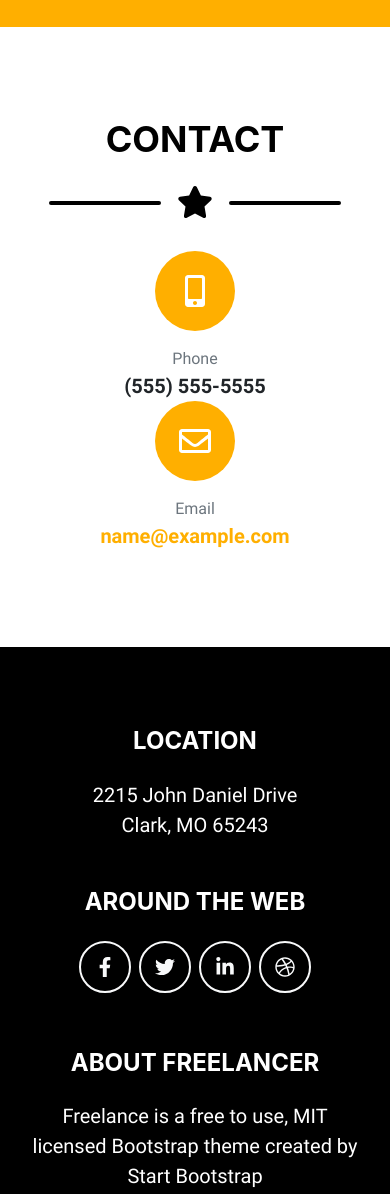
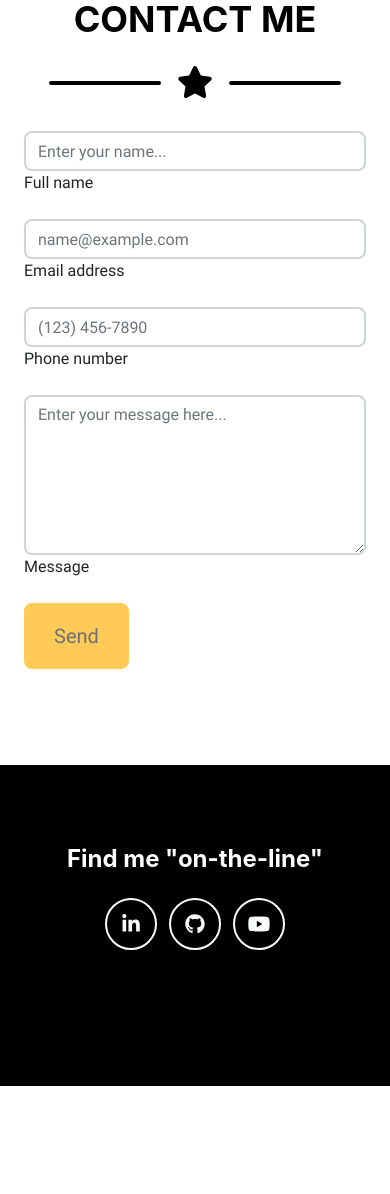
Before and after one commit to FilipWickstrom/FilipWickstrom.github.io, a plain HTML site: page index.html in a window 390 px wide. Shown: the part 3445-4639 px from the top of the page. After the commit the page ends 4531 px from the top, so only its background shows below. Drawn offline with nearby package versions, Linux system fonts and the light colour scheme; a web font is replaced by a local one.

Commit message:
Added favicon and some personalization

```diff
--- a/index.html
+++ b/index.html
@@ -5,7 +5,8 @@
         <meta name="viewport" content="width=device-width, initial-scale=1, shrink-to-fit=no">
         <meta name="description" content="">
         <meta name="author" content="">
-        <title>Freelancer - Start Bootstrap Theme</title>
+        <title>Filip Wickström</title>
+        <link rel='icon' href='assets/img/favicon.ico' type='image/x-icon' sizes="48x48" />
         <!-- Font Awesome icons (free version)-->
         <script src="https://cdnjs.cloudflare.com/ajax/libs/font-awesome/5.13.0/js/all.min.js" crossorigin="anonymous"></script>
         <!-- Core theme CSS (includes Bootstrap)-->
@@ -283,69 +284,122 @@
                 <!-- About Section Content-->
                 <div class="row">
                     <div class="col-lg-4 ml-auto">
-                        <p class="pre-wrap lead">Freelancer is a free bootstrap theme created by Start Bootstrap. The download includes the complete source files including HTML, CSS, and JavaScript as well as optional SASS stylesheets for easy customization.</p>
+                        <p class="pre-wrap lead">Game programmer student that have made multiple games by myself and with groups of 6-10 people where my main focus has been within skeletal animation.
+                            </p>
                     </div>
                     <div class="col-lg-4 mr-auto">
-                        <p class="pre-wrap lead">You can create your own custom avatar for the masthead, change the icon in the dividers, and add your email address to the contact form to make it fully functional!</p>
+                        <p class="pre-wrap lead">Some more text here later...</p>
                     </div>
                 </div>
             </div>
         </section>
+
+        <!-- Contact Section-->
         <section class="page-section" id="contact">
             <div class="container">
                 <!-- Contact Section Heading-->
-                <div class="text-center">
-                    <h2 class="page-section-heading text-secondary d-inline-block mb-0">CONTACT</h2>
-                </div>
+                <center><h2 class="page-section-heading text-center text-uppercase text-secondary mb-0">Contact Me</h2></center>
                 <!-- Icon Divider-->
                 <div class="divider-custom">
                     <div class="divider-custom-line"></div>
                     <div class="divider-custom-icon"><i class="fas fa-star"></i></div>
                     <div class="divider-custom-line"></div>
                 </div>
-                <!-- Contact Section Content-->
+                <!-- Contact Section Form-->
                 <div class="row justify-content-center">
-                    <div class="col-lg-4">
-                        <div class="d-flex flex-column align-items-center">
-                            <div class="icon-contact mb-3"><i class="fas fa-mobile-alt"></i></div>
-                            <div class="text-muted">Phone</div>
-                            <div class="lead font-weight-bold">(555) 555-5555</div>
-                        </div>
-                    </div>
-                    <div class="col-lg-4">
-                        <div class="d-flex flex-column align-items-center">
-                            <div class="icon-contact mb-3"><i class="far fa-envelope"></i></div>
-                            <div class="text-muted">Email</div><a class="lead font-weight-bold" href="mailto:name@example.com">name@example.com</a>
-                        </div>
+                    <div class="col-lg-8 col-xl-7">
+                        <!-- * * * * * * * * * * * * * * *-->
+                        <!-- * * SB Forms Contact Form * *-->
+                        <!-- * * * * * * * * * * * * * * *-->
+                        <!-- This form is pre-integrated with SB Forms.-->
+                        <!-- To make this form functional, sign up at-->
+                        <!-- https://startbootstrap.com/solution/contact-forms-->
+                        <!-- to get an API token!-->
+                        <form id="contactForm" data-sb-form-api-token="API_TOKEN">
+                            <!-- Name input-->
+                            <div class="form-floating mb-3">
+                                <input class="form-control" id="name" type="text" placeholder="Enter your name..." data-sb-validations="required" />
+                                <label for="name">Full name</label>
+                                <div class="invalid-feedback" data-sb-feedback="name:required">A name is required.</div>
+                            </div>
+                            <!-- Email address input-->
+                            <div class="form-floating mb-3">
+                                <input class="form-control" id="email" type="email" placeholder="name@example.com" data-sb-validations="required,email" />
+                                <label for="email">Email address</label>
+                                <div class="invalid-feedback" data-sb-feedback="email:required">An email is required.</div>
+                                <div class="invalid-feedback" data-sb-feedback="email:email">Email is not valid.</div>
+                            </div>
+                            <!-- Phone number input-->
+                            <div class="form-floating mb-3">
+                                <input class="form-control" id="phone" type="tel" placeholder="(123) 456-7890" data-sb-validations="required" />
+                                <label for="phone">Phone number</label>
+                                <div class="invalid-feedback" data-sb-feedback="phone:required">A phone number is required.</div>
+                            </div>
+                            <!-- Message input-->
+                            <div class="form-floating mb-3">
+                                <textarea class="form-control" id="message" type="text" placeholder="Enter your message here..." style="height: 10rem" data-sb-validations="required"></textarea>
+                                <label for="message">Message</label>
+                                <div class="invalid-feedback" data-sb-feedback="message:required">A message is required.</div>
+                            </div>
+                            <!-- Submit success message-->
+                            <!---->
+                            <!-- This is what your users will see when the form-->
+                            <!-- has successfully submitted-->
+                            <div class="d-none" id="submitSuccessMessage">
+                                <div class="text-center mb-3">
+                                    <div class="fw-bolder">Form submission successful!</div>
+                                    To activate this form, sign up at
+                                    <br />
+                                    <a href="https://startbootstrap.com/solution/contact-forms">https://startbootstrap.com/solution/contact-forms</a>
+                                </div>
+                            </div>
+                            <!-- Submit error message-->
+                            <!---->
+                            <!-- This is what your users will see when there is-->
+                            <!-- an error submitting the form-->
+                            <div class="d-none" id="submitErrorMessage"><div class="text-center text-danger mb-3">Error sending message!</div></div>
+                            <!-- Submit Button-->
+                            <button class="btn btn-primary btn-xl disabled" id="submitButton" type="submit">Send</button>
+                        </form>
                     </div>
                 </div>
             </div>
         </section>
+
         <footer class="footer text-center">
             <div class="container">
                 <div class="row">
-                    <!-- Footer Location-->
+                    <!-- Footer         -->
+                    <!--
                     <div class="col-lg-4 mb-5 mb-lg-0">
                         <h4 class="mb-4">LOCATION</h4>
                         <p class="pre-wrap lead mb-0">2215 John Daniel Drive
 Clark, MO 65243</p>
                     </div>
+                    -->
                     <!-- Footer Social Icons-->
-                    <div class="col-lg-4 mb-5 mb-lg-0">
-                        <h4 class="mb-4">AROUND THE WEB</h4><a class="btn btn-outline-light btn-social mx-1" href="https://www.facebook.com/StartBootstrap"><i class="fab fa-fw fa-facebook-f"></i></a><a class="btn btn-outline-light btn-social mx-1" href="https://www.twitter.com/sbootstrap"><i class="fab fa-fw fa-twitter"></i></a><a class="btn btn-outline-light btn-social mx-1" href="https://www.linkedin.com/in/startbootstrap"><i class="fab fa-fw fa-linkedin-in"></i></a><a class="btn btn-outline-light btn-social mx-1" href="https://www.dribble.com/startbootstrap"><i class="fab fa-fw fa-dribbble"></i></a>
+                    <div class="col-lg-12 mb-5 mb-lg-0">
+                        <h4 class="mb-4">Find me "on-the-line"</h4>
+                        <a class="btn btn-outline-light btn-social mx-1" href="https://www.linkedin.com/in/filipwickstrom/"><i class="fab fa-fw fa-linkedin-in"></i></a>
+                        <a class="btn btn-outline-light btn-social mx-1" href="https://github.com/FilipWickstrom"><i class="fab fa-fw fa-github"></i></a>
+                        <a class="btn btn-outline-light btn-social mx-1" href="https://www.youtube.com/channel/UCY2NhXNVXER5ycA9Xk-H4nQ"><i class="fab fa-fw fa-youtube"></i></a>
                     </div>
                     <!-- Footer About Text-->
+                    <!--
                     <div class="col-lg-4">
                         <h4 class="mb-4">ABOUT FREELANCER</h4>
                         <p class="pre-wrap lead mb-0">Freelance is a free to use, MIT licensed Bootstrap theme created by Start Bootstrap</p>
                     </div>
+                    -->
                 </div>
             </div>
         </footer>
         <!-- Copyright Section-->
+        <!--
         <section class="copyright py-4 text-center text-white">
             <div class="container"><small class="pre-wrap">Copyright © ...?       </small></div>
         </section>
+        -->
         <!-- Scroll to Top Button (Only visible on small and extra-small screen sizes)-->
         <div class="scroll-to-top d-lg-none position-fixed"><a class="js-scroll-trigger d-block text-center text-white rounded" href="#page-top"><i class="fa fa-chevron-up"></i></a></div>
         <!-- Bootstrap core JS-->
```
Also changed, not shown: assets/img/favicon.ico (added).
